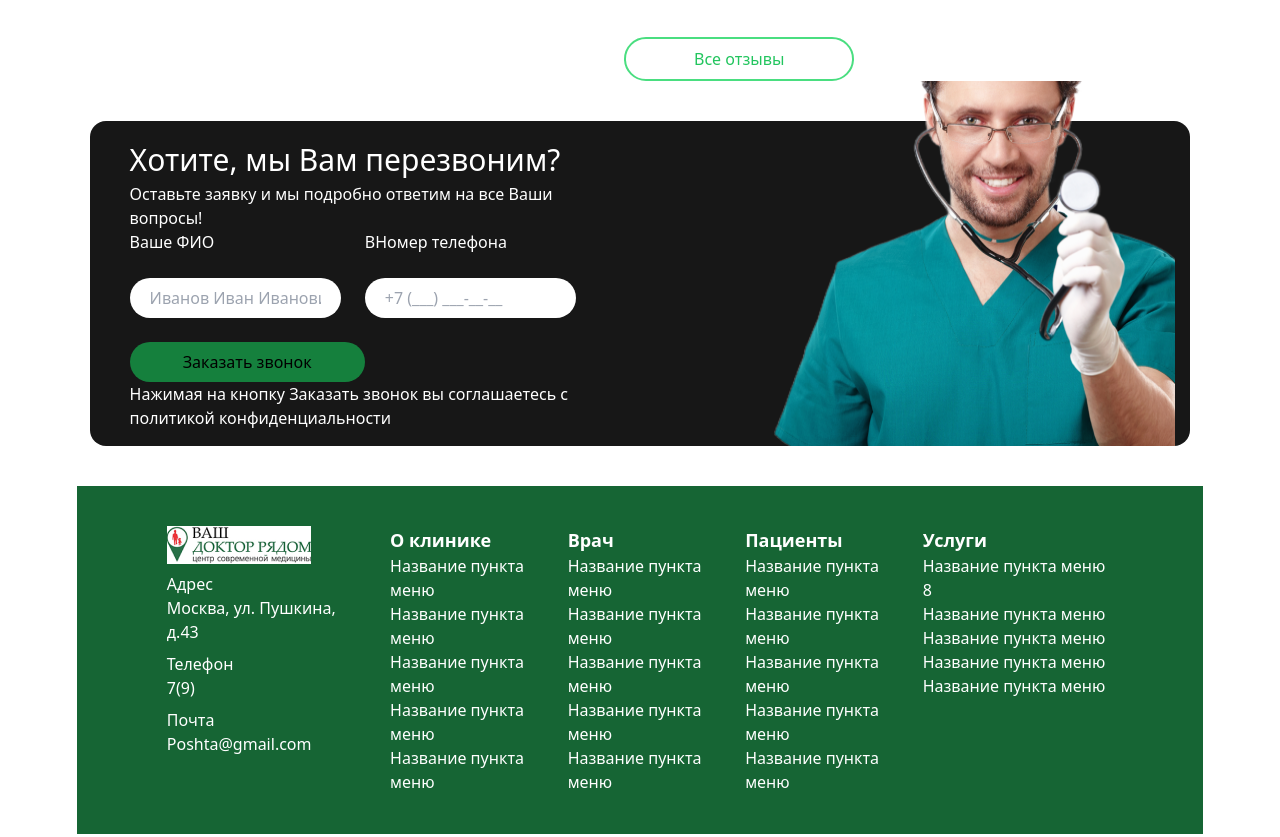
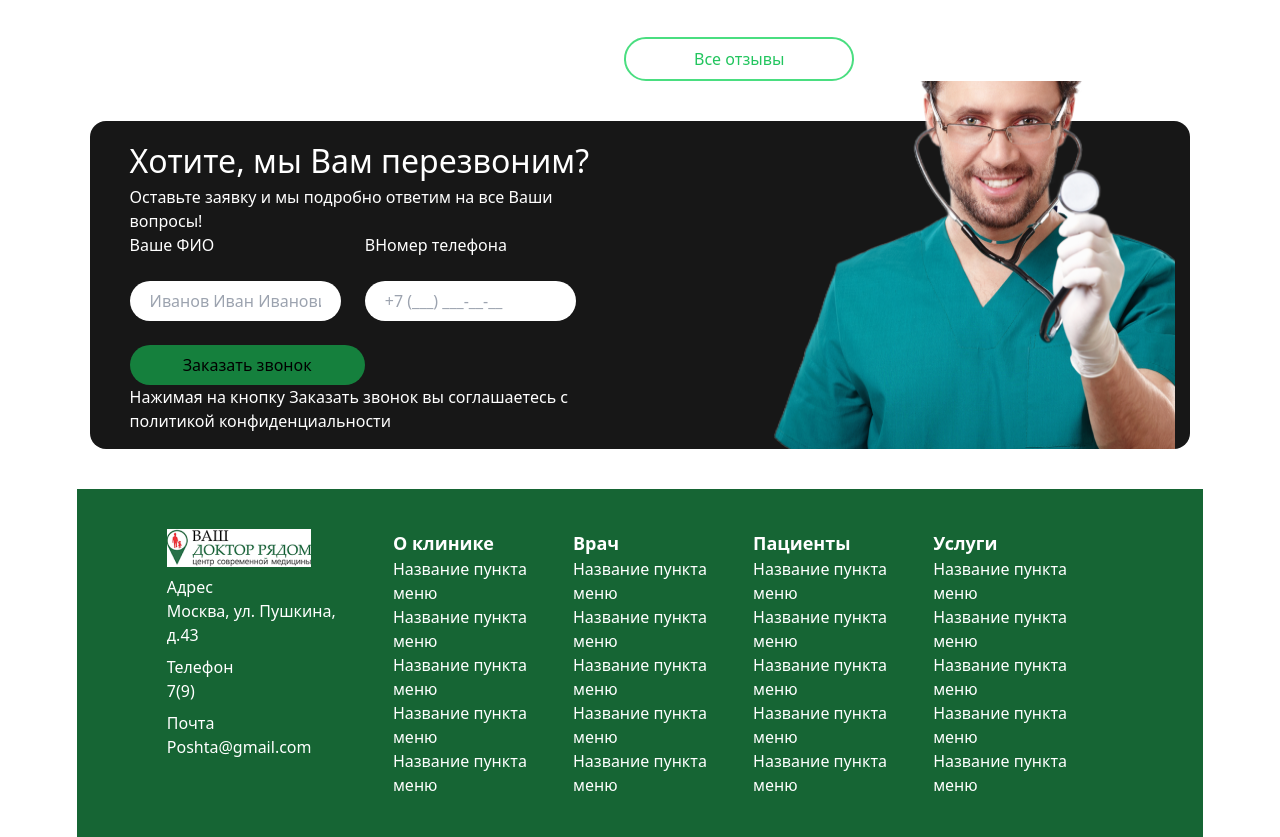
Before and after one commit to Azamjon09/exsem, a website: page src/index1.html in a window 1280 px wide. Shown: the part 2480-3317 px from the top of the page. Drawn offline with Linux system fonts and the light colour scheme.

Commit message:
sect oxir

```diff
--- a/src/index1.html
+++ b/src/index1.html
@@ -189,11 +189,11 @@
 <section class="lg:w-[86%] m-auto bg-neutral-900 rounded-2xl mt-10 w-[100%]">
     <article class="lg:flex block">
         <aside class=" py-4 px-10 lg:w-[50%] w-[100%]">
-            <h1 class="text-white text-[30px]">Хотите, мы Вам перезвоним?</h1>
+            <h1 class="text-white text-[32px]">Хотите, мы Вам перезвоним?</h1>
             <p class="text-white">Оставьте заявку и мы подробно ответим на все Ваши вопросы!</p>
             <div class="lg:flex block ">
                <div>
-                <p class="text-white">Ваше ФИО</p>
+                <p class="text-white ">Ваше ФИО</p>
                 <br>
                 <input class="w-[90%] py-2 px-[20px]  rounded-full" type="text" placeholder="Иванов Иван Иванович">
                </div>
@@ -218,7 +218,7 @@
         <img class="-mt-10 lg:block hidden" src="./imgho/dictor.png" alt="">
     </article>
      </section>
-     <footer class="w-[88%] m-auto mt-10 bg-green-800 py-10 px-[90px]">
+     <footer class="w-[88%] m-auto mt-10  bg-green-800 py-10 px-[90px]">
         <div class="lg:flex justify-between gap-6 block">
             <div class="text-white">
               <img src="./imgho/image 1 (1).png" alt="">
@@ -264,7 +264,7 @@
                 <li>
                   <h2 class="text-lg font-bold">Услуги</h2>
                   <ul>
-                    <li>Название пункта меню 8</li>
+                    <li>Название пункта меню </li>
                     <li>Название пункта меню</li>
                     <li>Название пункта меню</li>
                     <li>Название пункта меню</li>
```
Also changed, not shown: src/output.css.
